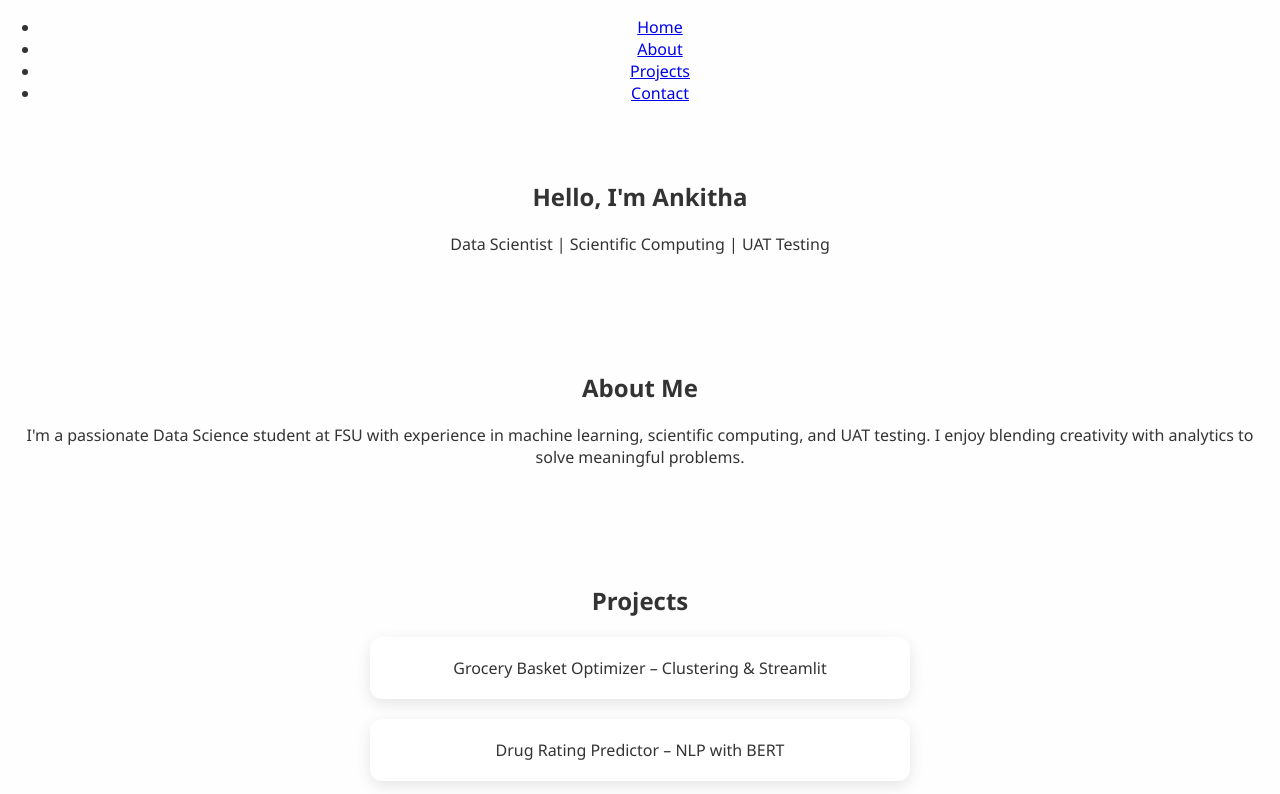
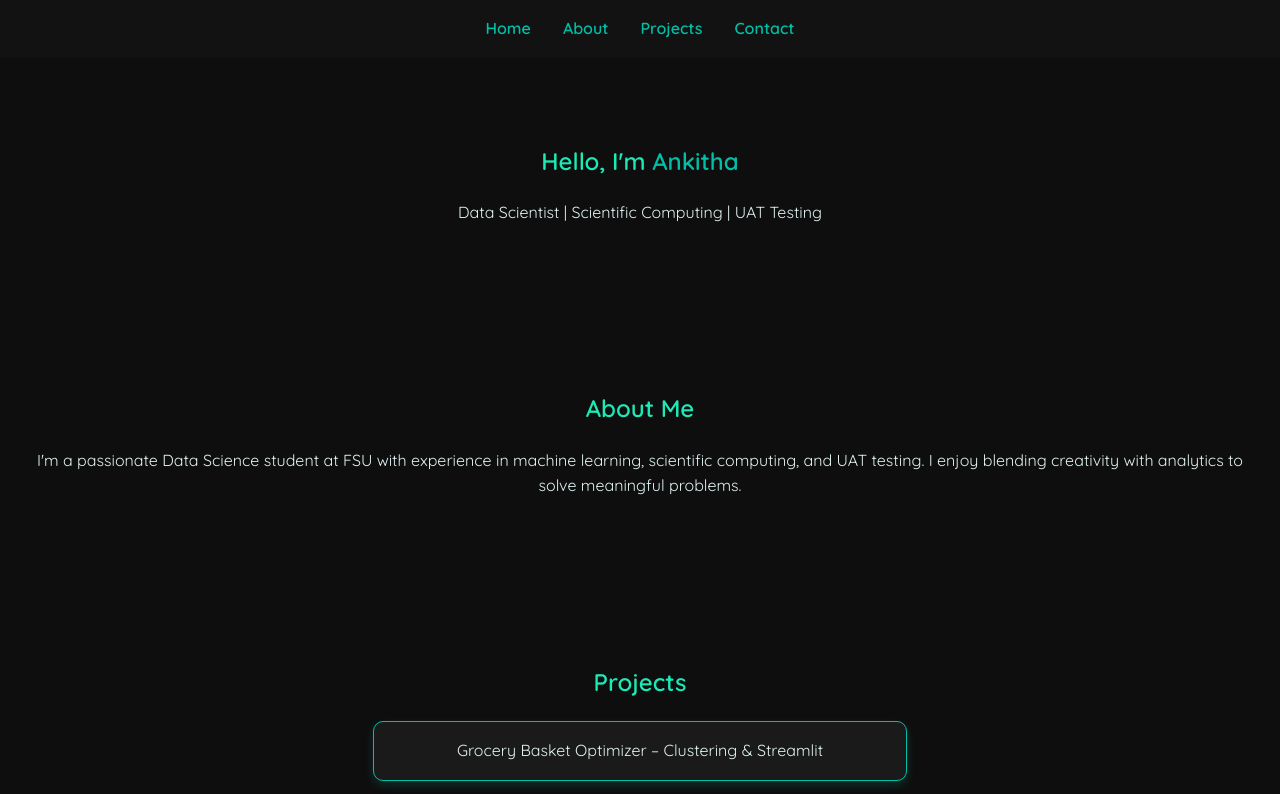
Before and after one commit to Ankitha-Sreeramoju/ankitha-sreeramoju.github.io, a plain HTML site: page index.html in a window 1280 px wide. Shown: the top 794 px of the page. Drawn offline with Linux system fonts and the light colour scheme.

Commit message:
Update style.css

```diff
--- a/style.css
+++ b/style.css
@@ -1,88 +1,105 @@
+/* Dark + Teal Modern Sleek Theme */
+
+:root {
+  --bg-color: #0e0e0e;
+  --bg-secondary: #121212;
+  --primary-color: #00bfa6;
+  --text-color: #e0f2f1;
+  --accent-color: #1de9b6;
+  --nav-hover: #00c8aa;
+  --card-bg: #1a1a1a;
+  --font-main: 'Quicksand', sans-serif;
+}
+
 body {
-  font-family: 'Segoe UI', sans-serif;
+  margin: 0;
+  font-family: var(--font-main);
+  background-color: var(--bg-color);
+  color: var(--text-color);
+  line-height: 1.6;
+}
+
+nav {
+  background-color: var(--bg-secondary);
+  padding: 1rem 2rem;
+  display: flex;
+  justify-content: center;
+  box-shadow: 0 2px 8px rgba(0, 255, 204, 0.1);
+}
+
+nav ul {
+  list-style: none;
+  display: flex;
+  gap: 2rem;
   margin: 0;
   padding: 0;
-  background: #fefefe;
-  color: #333;
+}
+
+nav a {
+  text-decoration: none;
+  color: var(--primary-color);
+  font-weight: 600;
+  transition: color 0.3s ease;
+}
+
+nav a:hover {
+  color: var(--nav-hover);
+}
+
+.section {
+  padding: 4rem 2rem;
+  background-color: var(--bg-color);
   text-align: center;
 }
 
-header {
-  background: #f0f0f0;
-  padding: 60px 20px;
+h1, h2 {
+  color: var(--accent-color);
 }
 
-section {
-  padding: 40px 20px;
+span {
+  color: var(--primary-color);
 }
 
 .project-card {
-  background: #fff;
-  margin: 20px auto;
-  padding: 20px;
-  border-radius: 12px;
+  background: var(--card-bg);
+  border: 1px solid var(--primary-color);
+  padding: 1rem;
+  margin: 1rem auto;
   max-width: 500px;
-  box-shadow: 0 5px 15px rgba(0,0,0,0.1);
-  opacity: 0;
-  animation: fadeInUp 1s forwards;
+  border-radius: 10px;
+  box-shadow: 0 4px 10px rgba(0, 191, 166, 0.2);
+  transition: transform 0.3s ease, box-shadow 0.3s ease;
 }
 
-.project-card.delay {
-  animation-delay: 0.4s;
+.project-card:hover {
+  transform: translateY(-5px);
+  box-shadow: 0 6px 20px rgba(0, 255, 204, 0.25);
 }
 
 footer {
-  background: #222;
-  color: white;
-  padding: 20px;
+  text-align: center;
+  padding: 2rem;
+  background-color: var(--bg-secondary);
+  color: var(--text-color);
+  font-size: 0.9rem;
+  border-top: 1px solid var(--primary-color);
 }
 
-/* Animations */
+/* Simple animations */
 .fade-in {
-  opacity: 0;
-  animation: fadeIn 1.2s ease-in-out forwards;
-}
-
-.fade-in-delay {
-  opacity: 0;
-  animation: fadeIn 1.2s ease-in-out forwards;
-  animation-delay: 0.5s;
+  animation: fadeIn 1s ease-in-out;
 }
 
 .slide-up {
-  transform: translateY(30px);
-  opacity: 0;
-  animation: slideUp 1s ease forwards;
-}
-
-.bounce {
-  animation: bounce 1s ease forwards;
+  animation: slideUp 1s ease-in-out;
 }
 
 @keyframes fadeIn {
+  from { opacity: 0; }
   to { opacity: 1; }
 }
 
 @keyframes slideUp {
-  to {
-    transform: translateY(0);
-    opacity: 1;
-  }
+  from { transform: translateY(20px); opacity: 0; }
+  to { transform: translateY(0); opacity: 1; }
 }
-
-@keyframes fadeInUp {
-  from {
-    opacity: 0;
-    transform: translateY(30px);
-  }
-  to {
-    opacity: 1;
-    transform: translateY(0);
-  }
-}
-
-@keyframes bounce {
-  0%   { transform: scale(0.9); opacity: 0; }
-  60%  { transform: scale(1.05); opacity: 1; }
-  100% { transform: scale(1); }
-}
```
